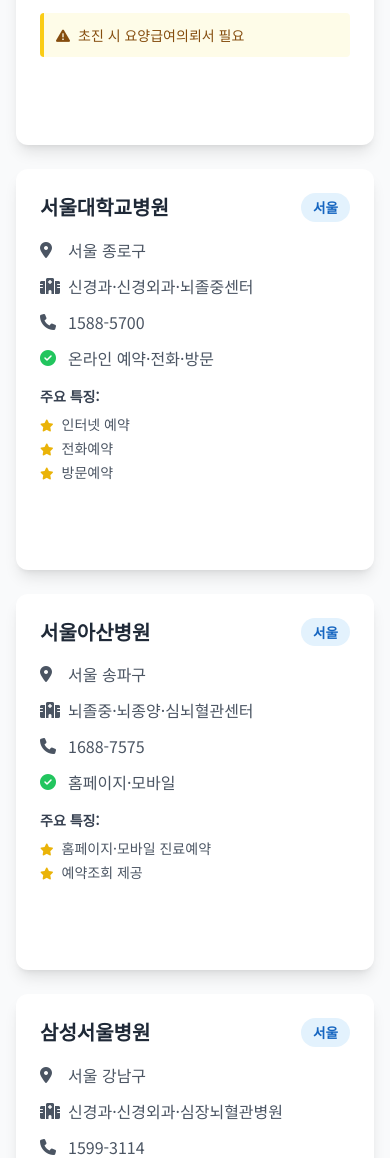
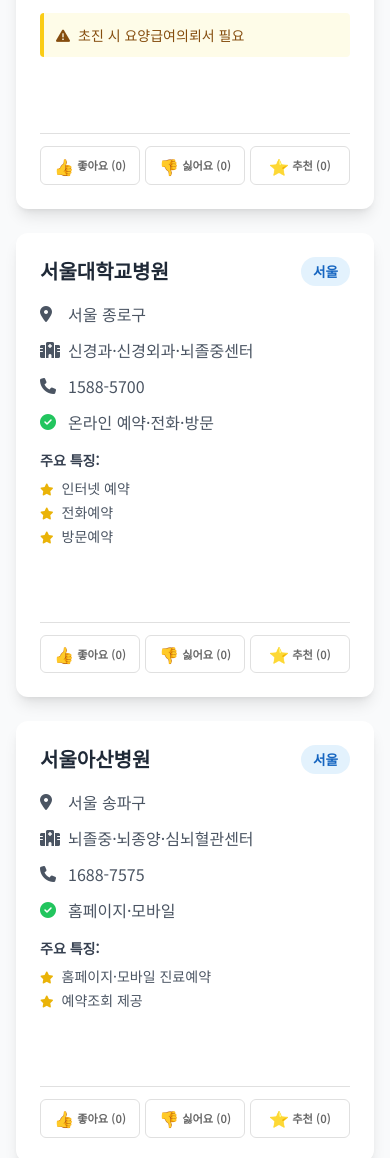
Before and after one commit to langsb16-collab/care-day, a plain HTML site: page hospital-reservation.html in a window 390 px wide. Shown: the part 1204-2362 px from the top of the page. Drawn offline with nearby package versions, Linux system fonts and the light colour scheme.

Commit message:
feat: 예약 진료 페이지에 좋아요/싫어요/추천 기능 추가
- 각 병원 카드에 좋아요, 싫어요, 추천 버튼 추가
- 실시간 카운트 표시
- localStorage를 활용한 평점 데이터 저장
- 클릭 시 애니메이션 효과
- 반응형 디자인 (모바일 최적화)
- hospital.html의 평점 시스템과 동일한 UI/UX 구현

```diff
--- a/hospital-reservation.html
+++ b/hospital-reservation.html
@@ -38,6 +38,110 @@
             background: #4a90e2;
             color: white;
             transform: scale(1.05);
+        }
+
+        /* 좋아요/싫어요/추천 버튼 스타일 */
+        .rating-actions {
+            display: flex;
+            gap: 0.35rem;
+            margin-top: 0.75rem;
+            padding-top: 0.75rem;
+            border-top: 1px solid #e0e0e0;
+        }
+
+        .rating-btn {
+            flex: 1;
+            display: flex;
+            align-items: center;
+            justify-content: center;
+            gap: 0.25rem;
+            padding: 0.5rem 0.5rem;
+            border: 1px solid #e0e0e0;
+            background: white;
+            border-radius: 6px;
+            cursor: pointer;
+            transition: all 0.3s ease;
+            font-size: 0.8rem;
+            font-weight: 500;
+        }
+
+        .rating-btn:hover {
+            transform: translateY(-2px);
+            box-shadow: 0 4px 8px rgba(0,0,0,0.1);
+        }
+
+        .rating-btn .icon {
+            font-size: 1.1rem;
+        }
+
+        .rating-btn .count {
+            font-weight: 600;
+            font-size: 0.75rem;
+        }
+
+        .rating-btn.like-btn {
+            color: #666;
+        }
+
+        .rating-btn.like-btn:hover {
+            border-color: #4a90e2;
+            color: #4a90e2;
+        }
+
+        .rating-btn.like-btn.active {
+            background: #e3f2fd;
+            border-color: #4a90e2;
+            color: #4a90e2;
+        }
+
+        .rating-btn.dislike-btn {
+            color: #666;
+        }
+
+        .rating-btn.dislike-btn:hover {
+            border-color: #f44336;
+            color: #f44336;
+        }
+
+        .rating-btn.dislike-btn.active {
+            background: #ffebee;
+            border-color: #f44336;
+            color: #f44336;
+        }
+
+        .rating-btn.recommend-btn {
+            color: #666;
+        }
+
+        .rating-btn.recommend-btn:hover {
+            border-color: #ff9800;
+            color: #ff9800;
+        }
+
+        .rating-btn.recommend-btn.active {
+            background: #fff3e0;
+            border-color: #ff9800;
+            color: #ff9800;
+        }
+
+        @media (max-width: 768px) {
+            .rating-actions {
+                gap: 0.3rem;
+            }
+
+            .rating-btn {
+                padding: 0.4rem 0.35rem;
+                font-size: 0.7rem;
+                gap: 0.2rem;
+            }
+
+            .rating-btn .icon {
+                font-size: 1rem;
+            }
+
+            .rating-btn .count {
+                font-size: 0.7rem;
+            }
         }
     </style>
 </head>
@@ -641,11 +745,82 @@
                     ` : ''}
 
                     <a href="${hospital.url}" target="_blank" rel="noopener noreferrer"
-                        class="block w-full text-center bg-primary text-white py-3 rounded-lg font-semibold hover:bg-blue-700 transition">
+                        class="block w-full text-center bg-primary text-white py-3 rounded-lg font-semibold hover:bg-blue-700 transition mb-3">
                         <i class="fas fa-calendar-check mr-2"></i>온라인 예약하기
                     </a>
+
+                    <div class="rating-actions">
+                        <button class="rating-btn like-btn" onclick="handleRating('${hospital.name}', 'like')" data-hospital="${hospital.name}">
+                            <span class="icon">👍</span>
+                            <span class="count">좋아요</span>
+                            <span class="count">(<span class="like-count">0</span>)</span>
+                        </button>
+                        <button class="rating-btn dislike-btn" onclick="handleRating('${hospital.name}', 'dislike')" data-hospital="${hospital.name}">
+                            <span class="icon">👎</span>
+                            <span class="count">싫어요</span>
+                            <span class="count">(<span class="dislike-count">0</span>)</span>
+                        </button>
+                        <button class="rating-btn recommend-btn" onclick="handleRating('${hospital.name}', 'recommend')" data-hospital="${hospital.name}">
+                            <span class="icon">⭐</span>
+                            <span class="count">추천</span>
+                            <span class="count">(<span class="recommend-count">0</span>)</span>
+                        </button>
+                    </div>
                 </div>
             `).join('');
+
+            // 평점 데이터 로드
+            loadRatings();
+        }
+
+        // 평점 처리 함수
+        function handleRating(hospitalName, type) {
+            const ratings = JSON.parse(localStorage.getItem('hospitalReservationRatings') || '{}');
+
+            if (!ratings[hospitalName]) {
+                ratings[hospitalName] = { like: 0, dislike: 0, recommend: 0 };
+            }
+
+            // 증가
+            ratings[hospitalName][type]++;
+
+            // 저장
+            localStorage.setItem('hospitalReservationRatings', JSON.stringify(ratings));
+
+            // UI 업데이트
+            updateRatingDisplay(hospitalName, ratings[hospitalName]);
+
+            // 애니메이션 효과
+            const btn = event.target.closest('.rating-btn');
+            btn.classList.add('active');
+            setTimeout(() => {
+                btn.style.transform = 'scale(1.2)';
+                setTimeout(() => {
+                    btn.style.transform = '';
+                }, 200);
+            }, 50);
+        }
+
+        // 평점 표시 업데이트
+        function updateRatingDisplay(hospitalName, ratings) {
+            const cards = document.querySelectorAll(`[data-hospital="${hospitalName}"]`);
+            cards.forEach(btn => {
+                const card = btn.closest('.hospital-card');
+                if (card) {
+                    card.querySelector('.like-count').textContent = ratings.like || 0;
+                    card.querySelector('.dislike-count').textContent = ratings.dislike || 0;
+                    card.querySelector('.recommend-count').textContent = ratings.recommend || 0;
+                }
+            });
+        }
+
+        // 모든 평점 로드
+        function loadRatings() {
+            const ratings = JSON.parse(localStorage.getItem('hospitalReservationRatings') || '{}');
+
+            Object.keys(ratings).forEach(hospitalName => {
+                updateRatingDisplay(hospitalName, ratings[hospitalName]);
+            });
         }
     </script>
 </body>
```
